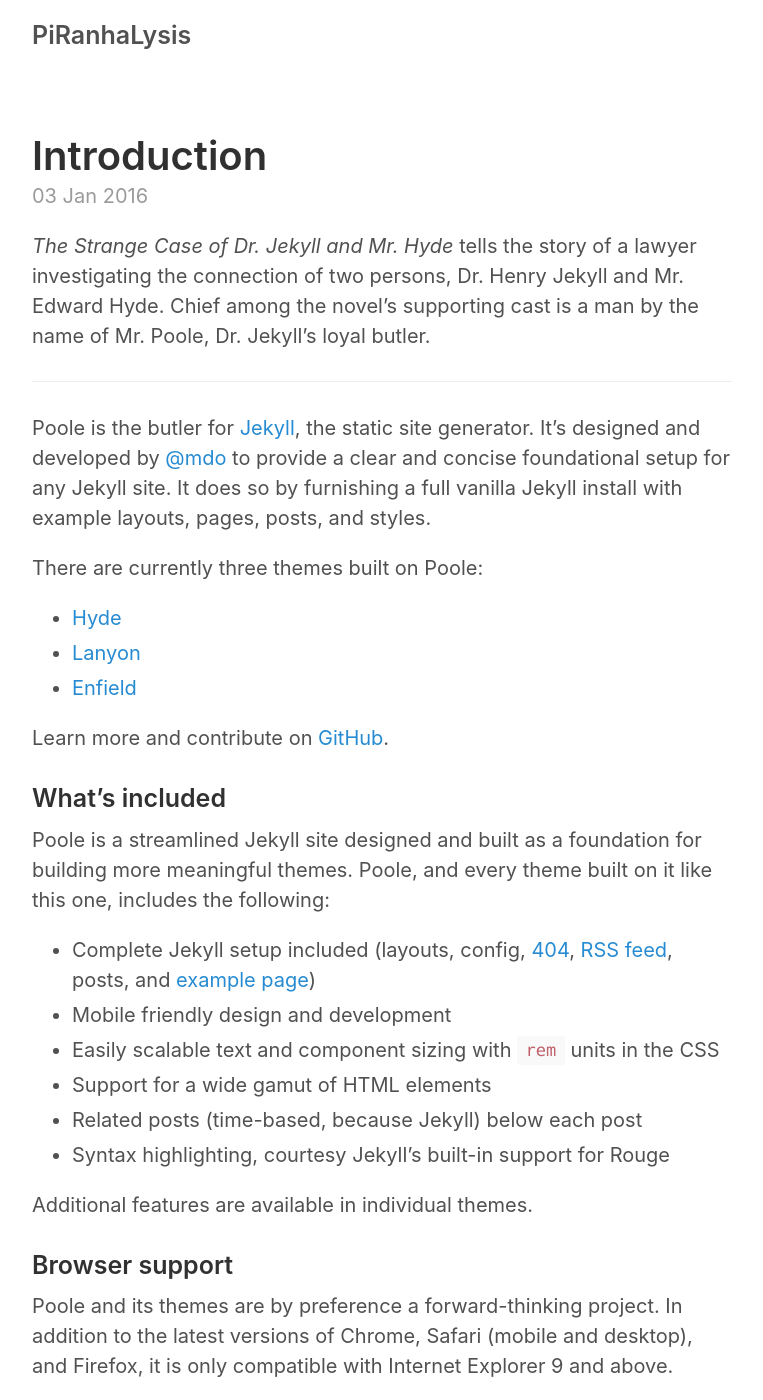
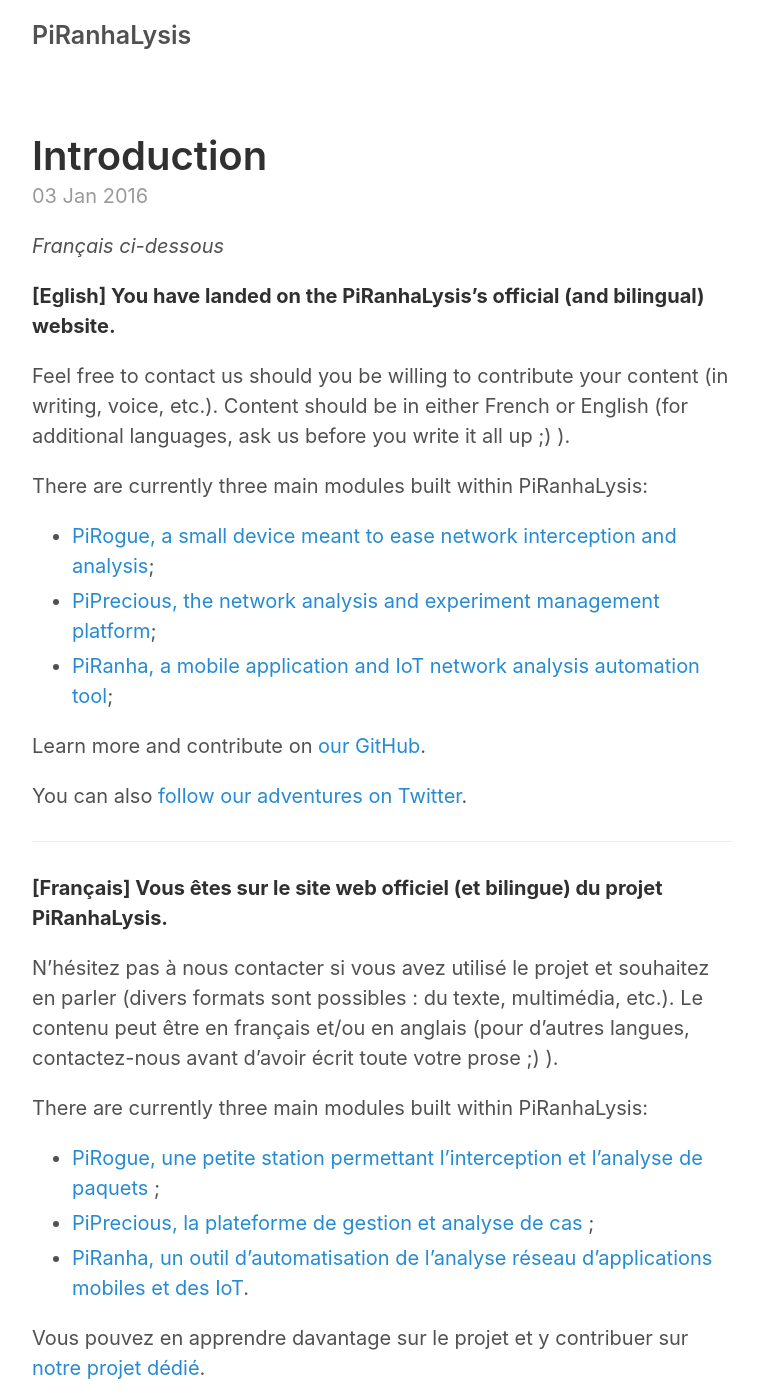
Before and after one commit to PiRanhaLysis/piranhalysis.github.io, a Jekyll site: the page built from _posts/2016-01-03-introduction.md, in a window 1280 px wide and 1400 px high. Shown: the whole window, without its empty margins (258-1021 px from the left). Built offline with Jekyll 4.4.1, drawn with Linux system fonts in a browser that asks for light colours; some of the changed text lies outside the part shown.

Commit message:
update intro 15 avril
Récriture en français et en anglais

```diff
--- a/_posts/2016-01-03-introduction.md
+++ b/_posts/2016-01-03-introduction.md
@@ -2,40 +2,36 @@
 layout: post
 title: Introduction
 ---
+*Français ci-dessous*
 
-*The Strange Case of Dr. Jekyll and Mr. Hyde* tells the story of a lawyer investigating the connection of two persons, Dr. Henry Jekyll and Mr. Edward Hyde. Chief among the novel's supporting cast is a man by the name of Mr. Poole, Dr. Jekyll's loyal butler.
+**[Eglish] You have landed on the PiRanhaLysis's official (and bilingual) website.**
+
+Feel free to contact us should you be willing to contribute your content (in writing, voice, etc.). Content should be in either French or English (for additional languages, ask us before you write it all up ;) ).
+
+There are currently three main modules built within PiRanhaLysis:
+
+* [PiRogue, a small device meant to ease network interception and analysis](https://github.com/PiRanhaLysis/PiRogue);
+* [PiPrecious, the network analysis and experiment management platform](https://github.com/PiRanhaLysis/PiPrecious);
+* [PiRanha, a mobile application and IoT network analysis automation tool](https://github.com/PiRanhaLysis/PiRanha);
+
+Learn more and contribute on [our GitHub](https://github.com/PiRanhaLysis).
+
+You can also [follow our adventures on Twitter](https://twitter.com/PiRanhaLysis).
 
 -----
 
-Poole is the butler for [Jekyll](http://jekyllrb.com), the static site generator. It's designed and developed by [@mdo](https://twitter.com/mdo) to provide a clear and concise foundational setup for any Jekyll site. It does so by furnishing a full vanilla Jekyll install with example layouts, pages, posts, and styles.
+**[Français] Vous êtes sur le site web officiel (et bilingue) du projet PiRanhaLysis.**
 
-There are currently three themes built on Poole:
+N'hésitez pas à nous contacter si vous avez utilisé le projet et souhaitez en parler (divers formats sont possibles : du texte, multimédia, etc.). Le contenu peut être en français et/ou en anglais (pour d'autres langues, contactez-nous avant d'avoir écrit toute votre prose ;) ).
 
-* [Hyde](http://hyde.getpoole.com)
-* [Lanyon](http://lanyon.getpoole.com)
-* [Enfield](http://enfield.getpoole.com)
+There are currently three main modules built within PiRanhaLysis:
 
-Learn more and contribute on [GitHub]({{ site.github.repo }}).
+* [PiRogue, une petite station permettant l'interception et l'analyse de paquets](https://github.com/PiRanhaLysis/PiRogue) ;
+* [PiPrecious, la plateforme de gestion et analyse de cas](https://github.com/PiRanhaLysis/PiPrecious) ;
+* [PiRanha, un outil d'automatisation de l'analyse réseau d'applications mobiles et des IoT](https://github.com/PiRanhaLysis/PiRanha).
 
-### What's included
+Vous pouvez en apprendre davantage sur le projet et y contribuer sur [notre projet dédié](https://github.com/PiRanhaLysis).
 
-Poole is a streamlined Jekyll site designed and built as a foundation for building more meaningful themes. Poole, and every theme built on it like this one, includes the following:
+Vous pouvez aussi [suivre nos aventures sur Touitter](https://twitter.com/PiRanhaLysis).
 
-* Complete Jekyll setup included (layouts, config, [404]({{ site.baseurl }}/404.html), [RSS feed]({{ site.baseurl }}/atom.xml), posts, and [example page]({{ site.baseurl }}/about))
-* Mobile friendly design and development
-* Easily scalable text and component sizing with `rem` units in the CSS
-* Support for a wide gamut of HTML elements
-* Related posts (time-based, because Jekyll) below each post
-* Syntax highlighting, courtesy Jekyll's built-in support for Rouge
-
-Additional features are available in individual themes.
-
-### Browser support
-
-Poole and its themes are by preference a forward-thinking project. In addition to the latest versions of Chrome, Safari (mobile and desktop), and Firefox, it is only compatible with Internet Explorer 9 and above.
-
-### Download
-
-These themes are developed on and hosted with GitHub. Head to the [GitHub repository]({{ site.github.repo }}) for downloads, bug reports, and features requests.
-
-Thanks!
+-----
```
